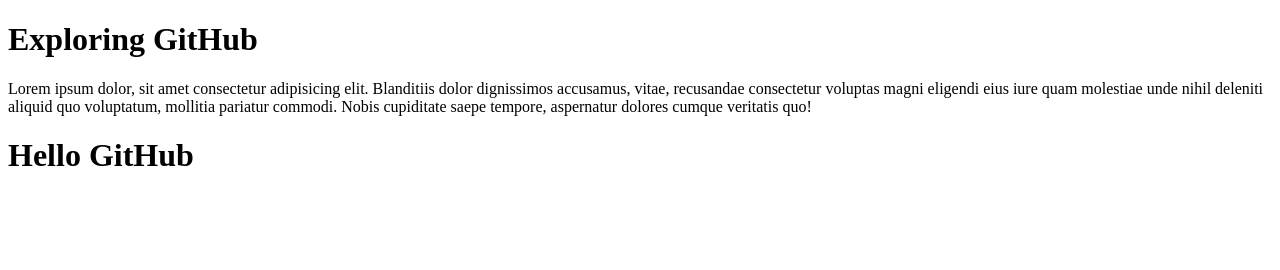
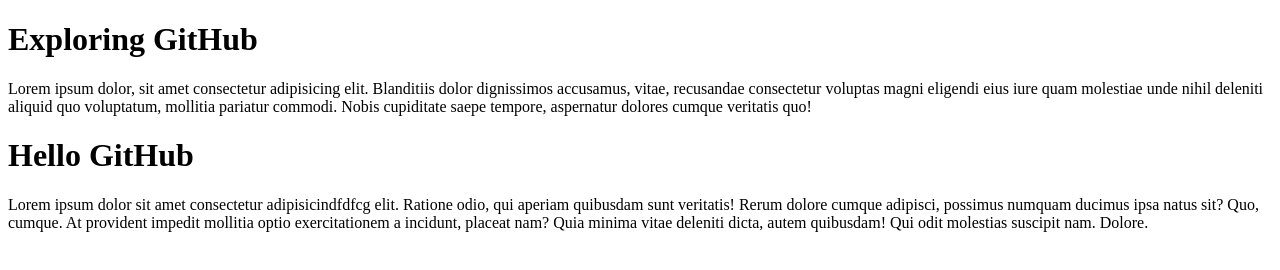
Before and after one commit to Enamul21mkt/my-2nd-github, a plain HTML site: page index.html in a window 1280 px wide. Drawn offline with Linux system fonts and the light colour scheme.

Commit message:
my 2nd github practicee

```diff
--- a/index.html
+++ b/index.html
@@ -15,6 +15,12 @@
     </p>
 
     <h1>Hello GitHub</h1>
+
+
+    <p>Lorem ipsum dolor sit amet consectetur adipisicindfdfcg elit. Ratione odio, qui aperiam quibusdam sunt veritatis!
+        Rerum dolore cumque adipisci, possimus numquam ducimus ipsa natus sit? Quo, cumque. At provident impedit
+        mollitia optio exercitationem a incidunt, placeat nam? Quia minima vitae deleniti dicta, autem quibusdam! Qui
+        odit molestias suscipit nam. Dolore.</p>
 </body>
 
 </html>
```
